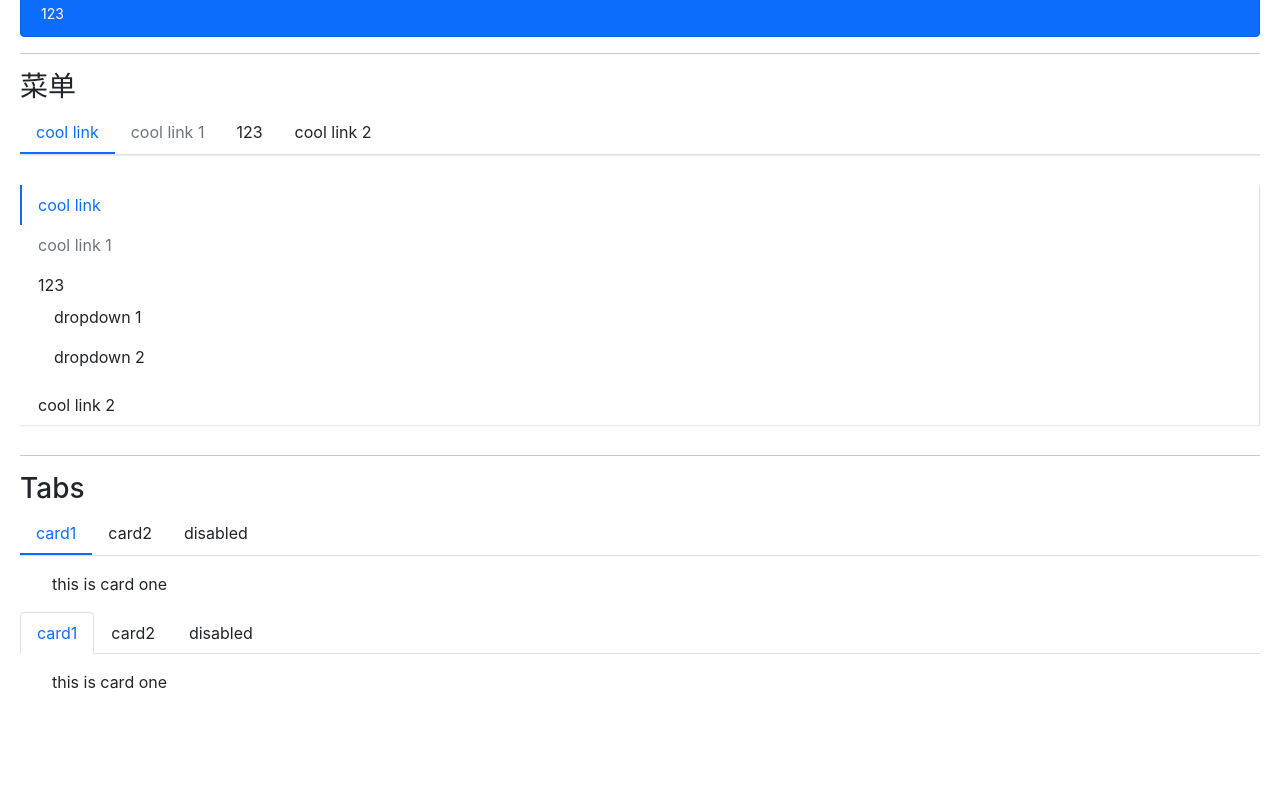
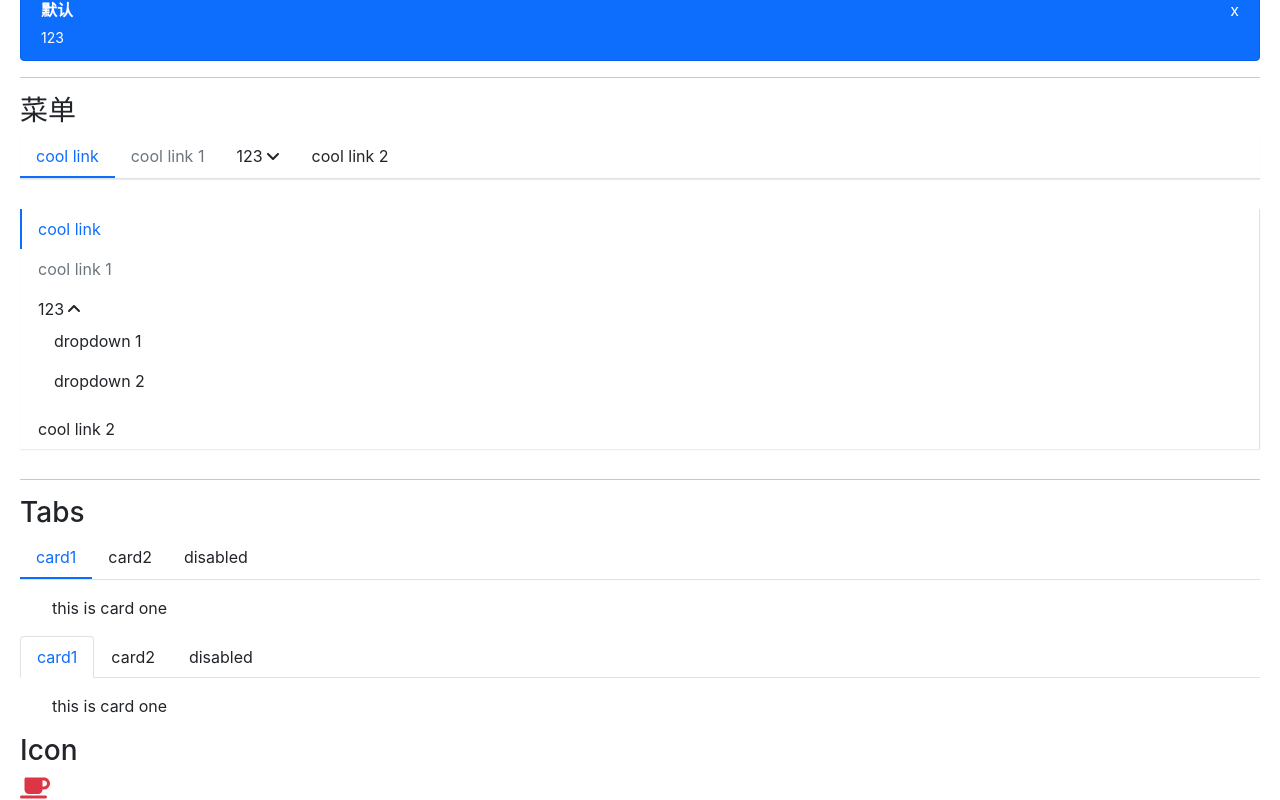
Before and after one commit to kkkhs/rosebush, a React (Create React App) app: page / in a window 1280 px wide. Shown: the part 401-1201 px from the top of the page. Before the commit the page ends 1111 px from the top, so only its background shows below. Built offline with nearby package versions, Linux system fonts and the light colour scheme.

Commit message:
feat: 完成Icon组件和组件样式添加

```diff
--- a/package.json
+++ b/package.json
@@ -3,6 +3,9 @@
   "version": "0.1.0",
   "private": true,
   "dependencies": {
+    "@fortawesome/fontawesome-svg-core": "^6.5.2",
+    "@fortawesome/free-solid-svg-icons": "^6.5.2",
+    "@fortawesome/react-fontawesome": "^0.2.2",
     "@testing-library/jest-dom": "^5.17.0",
     "@testing-library/react": "^13.4.0",
     "@testing-library/user-event": "^13.5.0",
--- a/src/App.tsx
+++ b/src/App.tsx
@@ -5,6 +5,13 @@
 import SubMenu from './components/Menu/subMenu'
 import Tabs from './components/Tabs/tabs'
 import TabItem from './components/Tabs/tabItem'
+import { FontAwesomeIcon } from '@fortawesome/react-fontawesome'
+import { faCoffee } from '@fortawesome/free-solid-svg-icons'
+import Icon from './components/Icon/icon'
+import { library } from '@fortawesome/fontawesome-svg-core'
+import { fas } from '@fortawesome/free-solid-svg-icons'
+
+library.add(fas)
 
 function App() {
   return (
@@ -13,6 +20,7 @@
         className="App-header"
         style={{ marginLeft: '20px', marginRight: '20px' }}
       >
+        <FontAwesomeIcon icon={faCoffee} />
         <h3>按钮</h3>
         <div>
           <Button btnType={ButtonType.Default} autoFocus>
@@ -73,6 +81,7 @@
         </div>
         <hr />
         <h3>Tabs</h3>
+        <div>
           <Tabs defaultIndex={0} onSelect={(index) => console.log(index)}>
             <TabItem label="card1" disabled>
               this is card one
@@ -89,6 +98,9 @@
             <TabItem label="card2">this is content two</TabItem>
             <TabItem label="disabled">this is content three</TabItem>
           </Tabs>
+        </div>
+        <h3>Icon</h3>
+        <Icon icon="coffee" theme="danger" size="xl"></Icon>
       </header>
     </div>
   )
--- /dev/null
+++ b/src/components/Icon/_style.scss
@@ -0,0 +1,6 @@
+// 使用 each 循环添加不同主题的样式
+@each $key, $val in $theme-colors {
+  .icon-#{$key} {
+    color: $val;
+  }
+}
--- /dev/null
+++ b/src/components/Icon/icon.tsx
@@ -0,0 +1,30 @@
+import classNames from 'classnames'
+import {
+  FontAwesomeIcon,
+  FontAwesomeIconProps,
+} from '@fortawesome/react-fontawesome'
+
+export type ThemeProps =
+  | 'primary'
+  | 'secondary'
+  | 'success'
+  | 'info'
+  | 'warning'
+  | 'danger'
+  | 'light'
+  | 'dark'
+
+export interface IconProps extends FontAwesomeIconProps {
+  theme?: ThemeProps
+}
+
+const Icon: React.FC<IconProps> = ({ className, theme, ...restProps }) => {
+  // icon-primary
+  const classes = classNames('rose-icon', className, {
+    [`icon-${theme}`]: theme, // 可变的key使用[]包裹
+  })
+
+  return <FontAwesomeIcon className={classes} {...restProps} />
+}
+
+export default Icon
--- a/src/components/Menu/_style.scss
+++ b/src/components/Menu/_style.scss
@@ -44,12 +44,12 @@
   }
   .is-vertical {
     .arrow-icon {
-      transform: rotate(0deg) !important;
+      transform: rotate(0deg) !important; // 覆盖hover
     }
   }
   .is-vertical.is-opened {
     .arrow-icon {
-      transform: rotate(180deg) !important;
+      transform: rotate(180deg) !important; // 覆盖hover
     }
   }
   .rose-submenu {
--- a/src/components/Menu/subMenu.tsx
+++ b/src/components/Menu/subMenu.tsx
@@ -3,6 +3,7 @@
 import classNames from 'classnames'
 import { MenuItemProps } from './menuItem'
 import React from 'react'
+import Icon from '../Icon/icon'
 
 export interface subMenuProps {
   index?: string
@@ -27,6 +28,8 @@
 
   const classes = classNames('menu-item submenu-item', className, {
     'is-active': context.index === index,
+    'is-opened': menuOpen,
+    'is-vertical': context.mode === 'vertical',
   })
 
   const handleClick = (e: React.MouseEvent) => {
@@ -89,6 +92,7 @@
     <li key={index} className={classes} {...hoverEvents}>
       <div className="submenu-title" {...clickEvent}>
         {title}
+        <Icon icon="angle-down" className="arrow-icon" />
       </div>
       {renderChildren()}
     </li>
--- a/src/styles/index.scss
+++ b/src/styles/index.scss
@@ -18,3 +18,6 @@
 
 // tabs
 @import '../components/Tabs/style';
+
+// icon
+@import '../components/Icon/style';
```
Also changed, not shown: 2 other files (tests, documents, lock files or other folders). Lines whose indentation alone changed are shown as unchanged.
